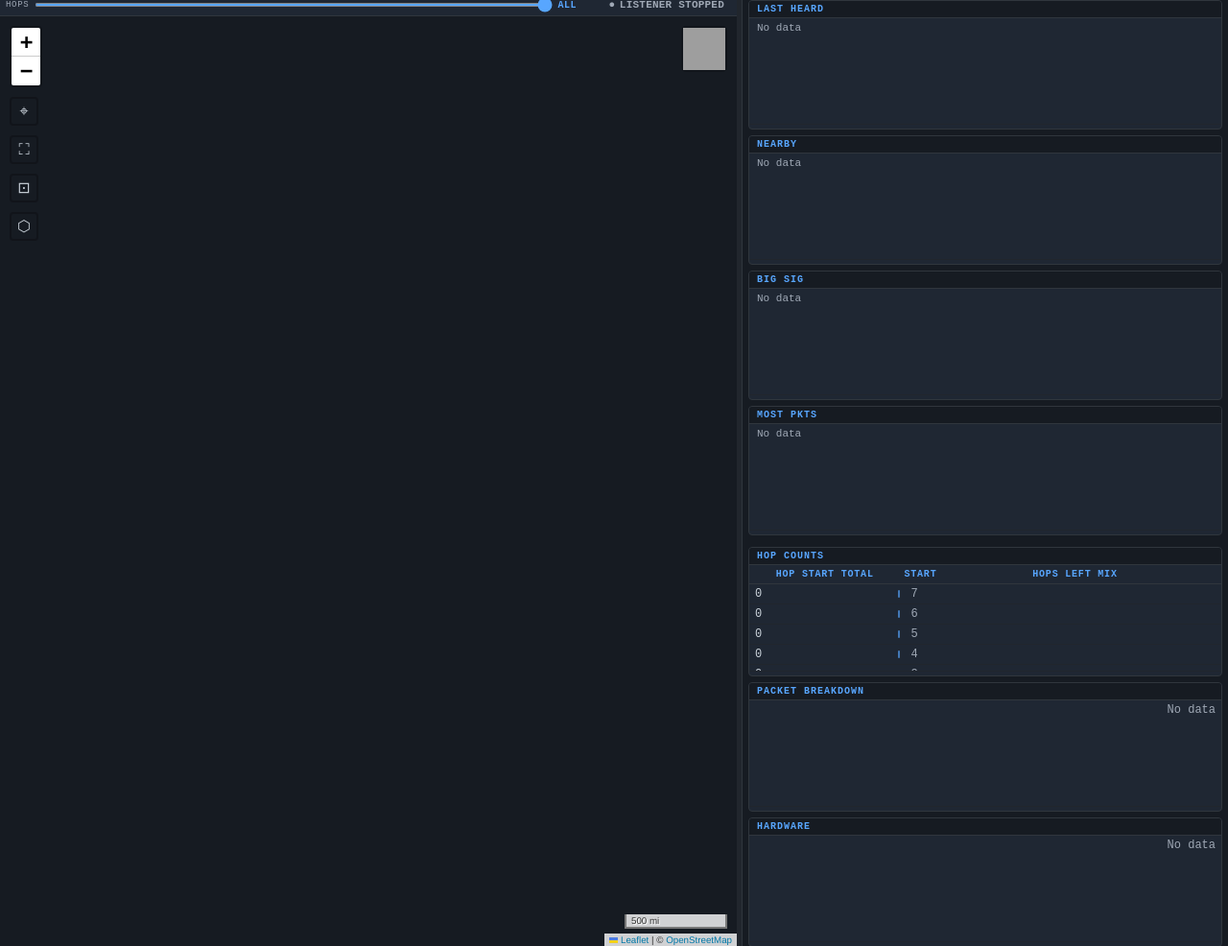
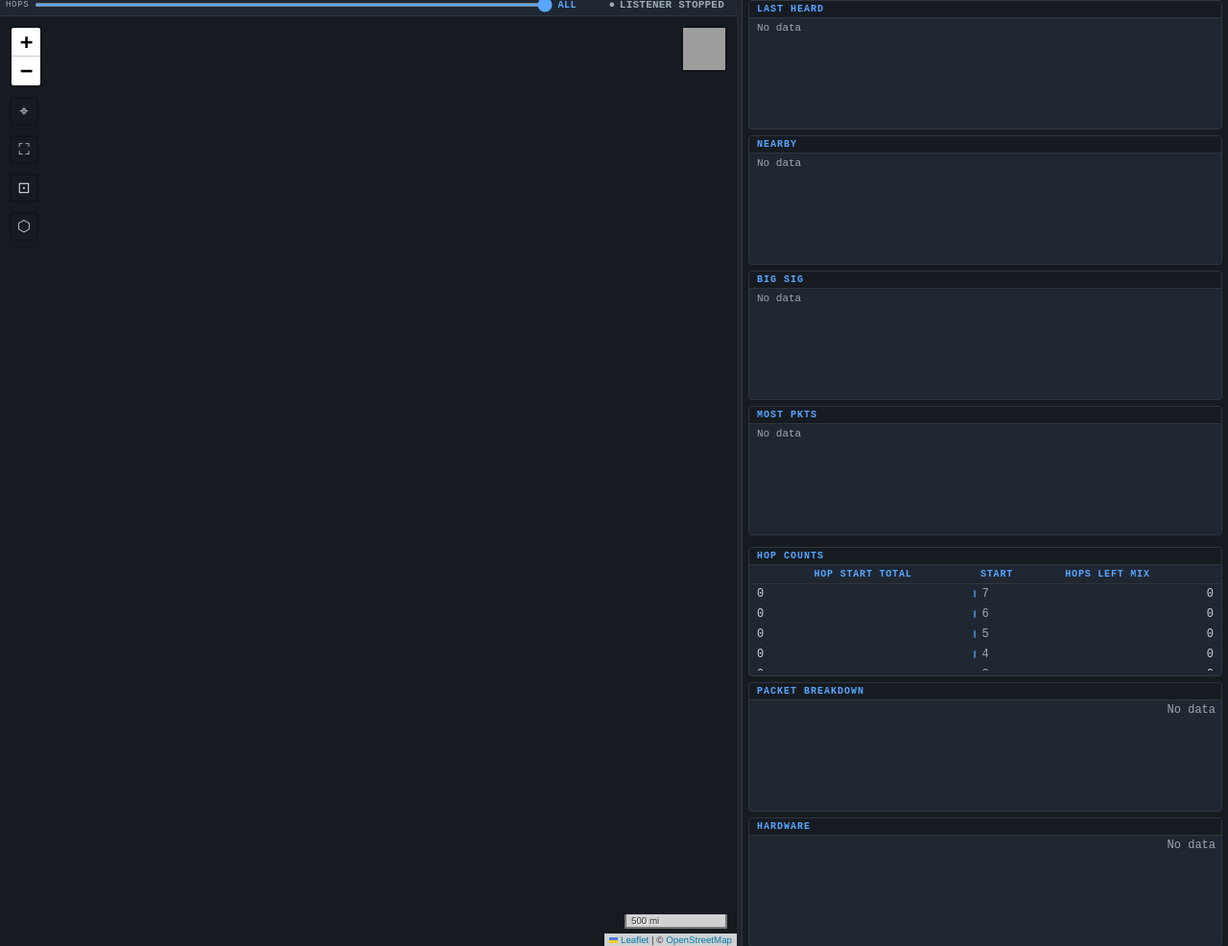
Before and after one commit to swiings/NodeMonitor, a Flask app: page / in a window 1280 px wide. Shown: the part 137-1123 px from the top of the page at 96% size. Run offline with Flask 3, Linux system fonts and the light colour scheme; data that the repository does not hold is empty; grey boxes are pictures that could not be loaded.

Commit message:
Revert "mods to the new charts"
This reverts commit dc888886e09f680c9dd1bdfcfa1e16f2aeaaaaf5.

```diff
--- a/NMDisplay/static/css/style.css
+++ b/NMDisplay/static/css/style.css
@@ -492,7 +492,7 @@ body.layout-split #nm-charts-container {
 
 .nm-hop-mid-head,
 .nm-hop-mid-divider {
-  width: 14px;
+  width: 18px;
   text-align: center;
   color: var(--text-dim);
   padding: 3px 0;
@@ -523,24 +523,6 @@ body.layout-split #nm-charts-container {
 
 .nm-hop-bar--left {
   margin-left: auto;
-}
-
-/* HOP COUNTS card uses tighter spacing so variable bars can span farther. */
-#nm-hop-dist .nm-hop-count {
-  width: 26px;
-  padding: 2px 4px;
-}
-
-#nm-hop-dist .nm-hop-count--left {
-  padding: 2px 2px 2px 6px;
-}
-
-#nm-hop-dist .nm-hop-bar-cell--left {
-  padding: 2px 0 2px 2px;
-}
-
-#nm-hop-dist .nm-hop-bar-cell--right {
-  padding: 2px 2px 2px 0;
 }
 
 .nm-node-name { color: var(--text); white-space: nowrap; overflow: hidden; text-overflow: ellipsis; }
--- a/NMDisplay/static/js/gauges.js
+++ b/NMDisplay/static/js/gauges.js
@@ -294,14 +294,6 @@ const NMGauges = (() => {
     }
     const max = Math.max(1, ...allCounts);
 
-    const colgroup = `<colgroup>
-      <col style="width:8%">
-      <col style="width:24%">
-      <col style="width:6%">
-      <col style="width:52%">
-      <col style="width:10%">
-    </colgroup>`;
-
     const header = `<tr class="nm-hop-dual-head">
       <th class="nm-hop-used-head" colspan="2">Hops Used</th>
       <th class="nm-hop-mid-head"></th>
@@ -325,7 +317,7 @@ const NMGauges = (() => {
       </tr>`);
     }
 
-    table.innerHTML = colgroup + header + rows.join("");
+    table.innerHTML = header + rows.join("");
   }
 
   // New joint view:
@@ -347,17 +339,10 @@ const NMGauges = (() => {
 
     const maxRowTotal = Math.max(1, ...rowsByStart.map(r => r.rowTotal));
 
-    const colgroup = `<colgroup>
-      <col style="width:8%">
-      <col style="width:24%">
-      <col style="width:6%">
-      <col style="width:62%">
-    </colgroup>`;
-
     const header = `<tr class="nm-hop-dual-head">
       <th class="nm-hop-used-head" colspan="2">Hop Start Total</th>
       <th class="nm-hop-mid-head">Start</th>
-      <th class="nm-hop-left-head">Hops Left Mix</th>
+      <th class="nm-hop-left-head" colspan="2">Hops Left Mix</th>
     </tr>`;
 
     const rows = rowsByStart.map((r) => {
@@ -367,7 +352,7 @@ const NMGauges = (() => {
       for (let hopLeft = 0; hopLeft <= r.hopStart; hopLeft++) {
         const count = r.byLeft[hopLeft] || 0;
         if (count <= 0) continue;
-        const segPct = r.rowTotal > 0 ? (count / r.rowTotal) * 100 : 0;
+        const segPct = (count / maxRowTotal) * 100;
         segs.push(`<div class="nm-hop-seg" style="width:${segPct}%;background:${_hopColorByLeft(hopLeft)}" title="left ${hopLeft}: ${count}"></div>`);
       }
 
@@ -376,10 +361,11 @@ const NMGauges = (() => {
         <td class="nm-hop-bar-cell nm-hop-bar-cell--left"><div class="nm-hop-bar nm-hop-bar--left" style="width:${totalPct}%;background:var(--accent);opacity:0.65"></div></td>
         <td class="nm-hop-mid-divider">${r.hopStart}</td>
         <td class="nm-hop-bar-cell nm-hop-bar-cell--right"><div class="nm-hop-seg-stack">${segs.join("")}</div></td>
+        <td class="nm-hop-count">${r.rowTotal}</td>
       </tr>`;
     });
 
-    table.innerHTML = colgroup + header + rows.join("");
+    table.innerHTML = header + rows.join("");
   }
 
   function _set(id, value) {
```
